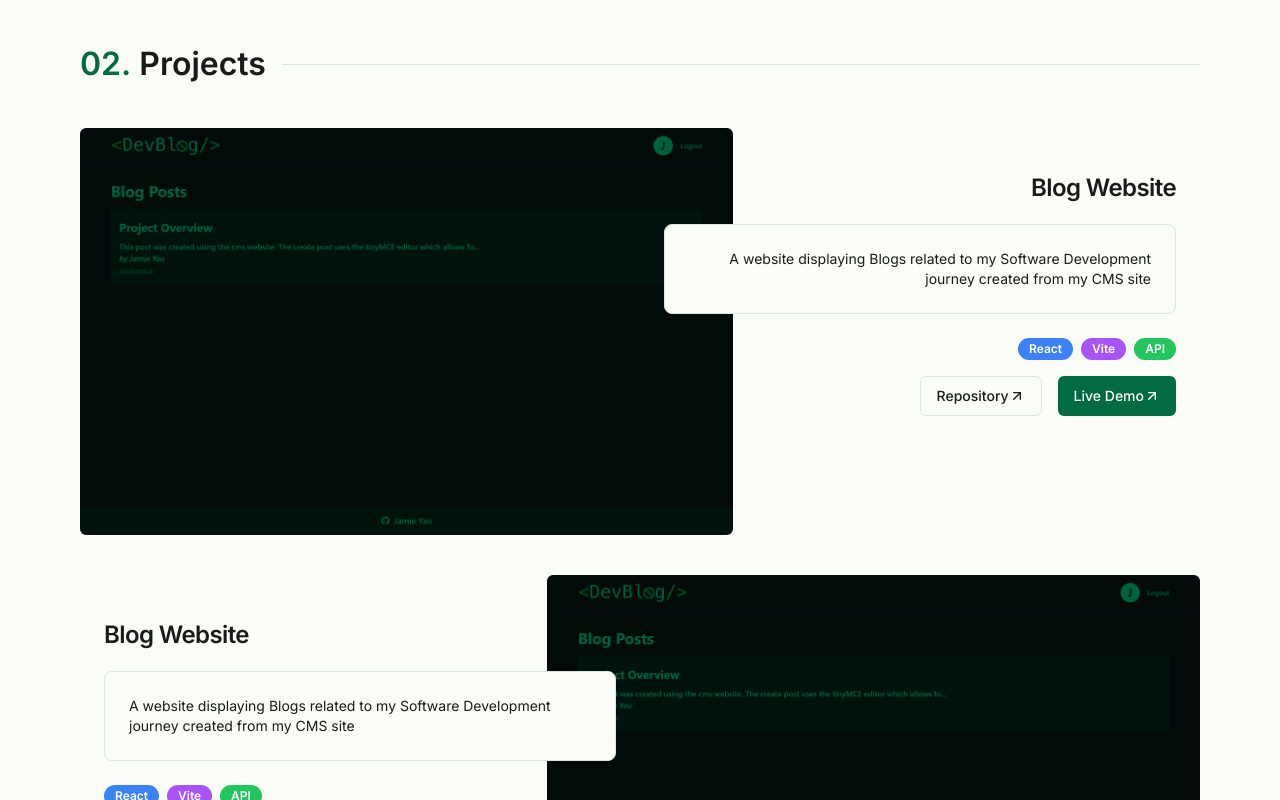
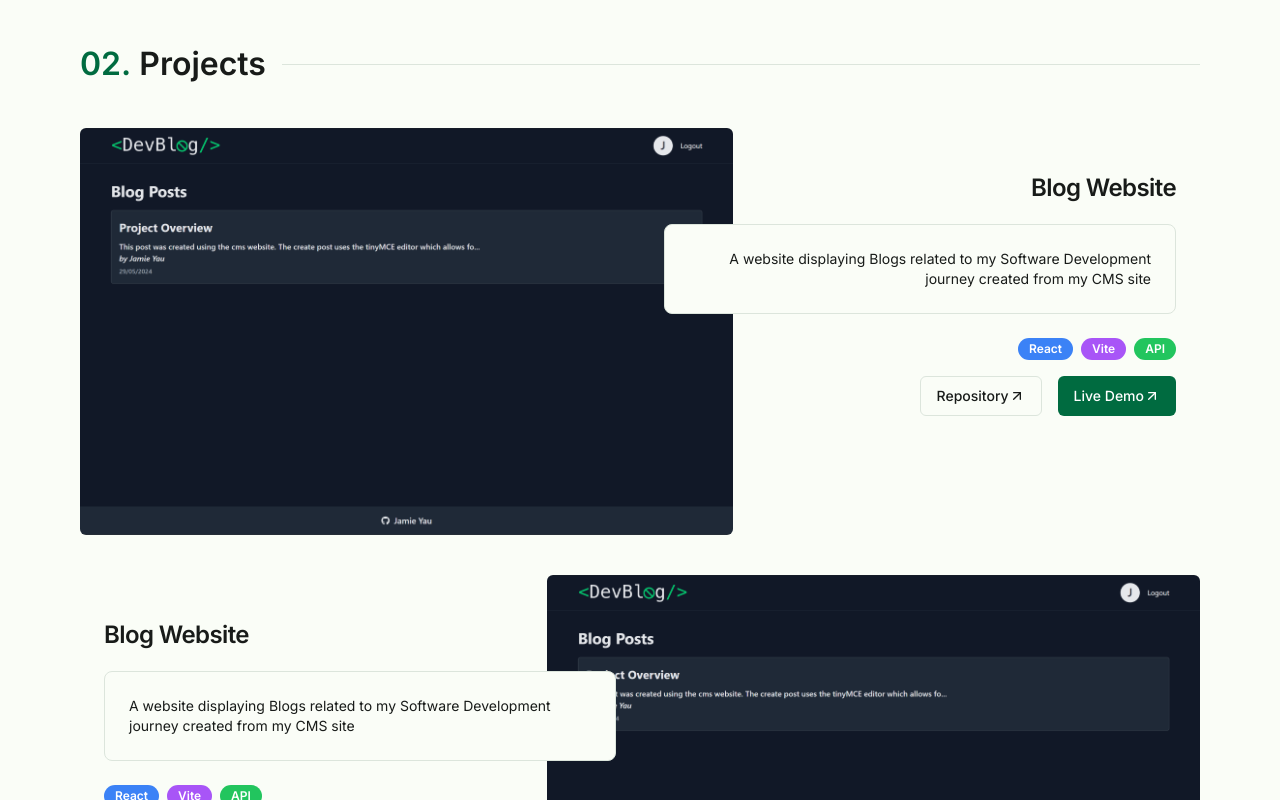
Before and after one commit to JamieYau/portfolio-v2, a Next.js app: page / in a window 1280 px wide. Shown: the part 1460-2260 px from the top of the page. Built offline with nearby package versions, Linux system fonts and the light colour scheme; no server answers.

Commit message:
Improve project image quality and asjust color scheme

```diff
--- a/app/globals.css
+++ b/app/globals.css
@@ -52,7 +52,7 @@ html {
     --primary-foreground: 153 100% 11%;
     --secondary: 133 18% 75%;
     --secondary-foreground: 84 8% 88%;
-    --muted: 128 6% 27%;
+    --muted: 130 5% 24%;
     --muted-foreground: 120 8% 77%;
     --accent: 120 3% 19%;
     --accent-foreground: 84 8% 88%;
--- a/components/sections/Projects.tsx
+++ b/components/sections/Projects.tsx
@@ -56,14 +56,14 @@ export default function Projects() {
             }}
             className="group relative flex w-full justify-center lg:grid lg:grid-cols-12 lg:align-middle"
           >
-            <div className="group hidden rounded-lg z-10 before:z-20 before:rounded-lg before:absolute before:inset-0 before:duration-300 before:bg-primary before:opacity-100 before:mix-blend-multiply before:transition-opacity before:ease-in-out hover:before:opacity-0 lg:relative lg:col-span-7 lg:col-end-8 lg:row-span-full lg:block lg:group-even:col-end-13">
+            <div className="group hidden rounded-lg z-10 lg:relative lg:col-span-7 lg:col-end-8 lg:row-span-full lg:block lg:group-even:col-end-13">
               <Image
                 src={project.image}
                 alt={project.title}
-                quality={95}
+                quality={100}
                 className="w-full rounded-md object-cover"
-                width="460"
-                height="290"
+                width="579"
+                height="362"
               />
             </div>
             <Card className="relative h-max shadow-lg lg:col-span-6 lg:col-start-1 lg:row-span-full lg:border-none lg:bg-transparent lg:shadow-none lg:group-odd:col-start-7">
```
